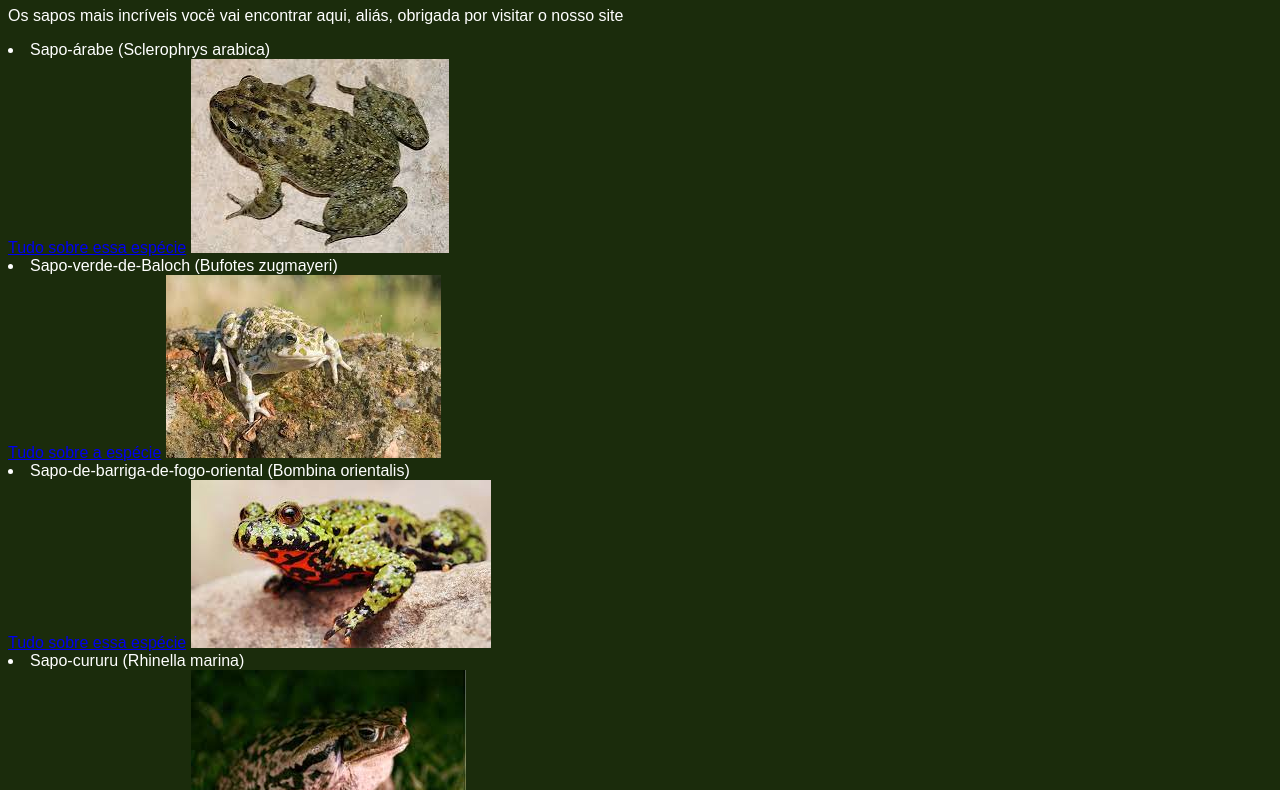
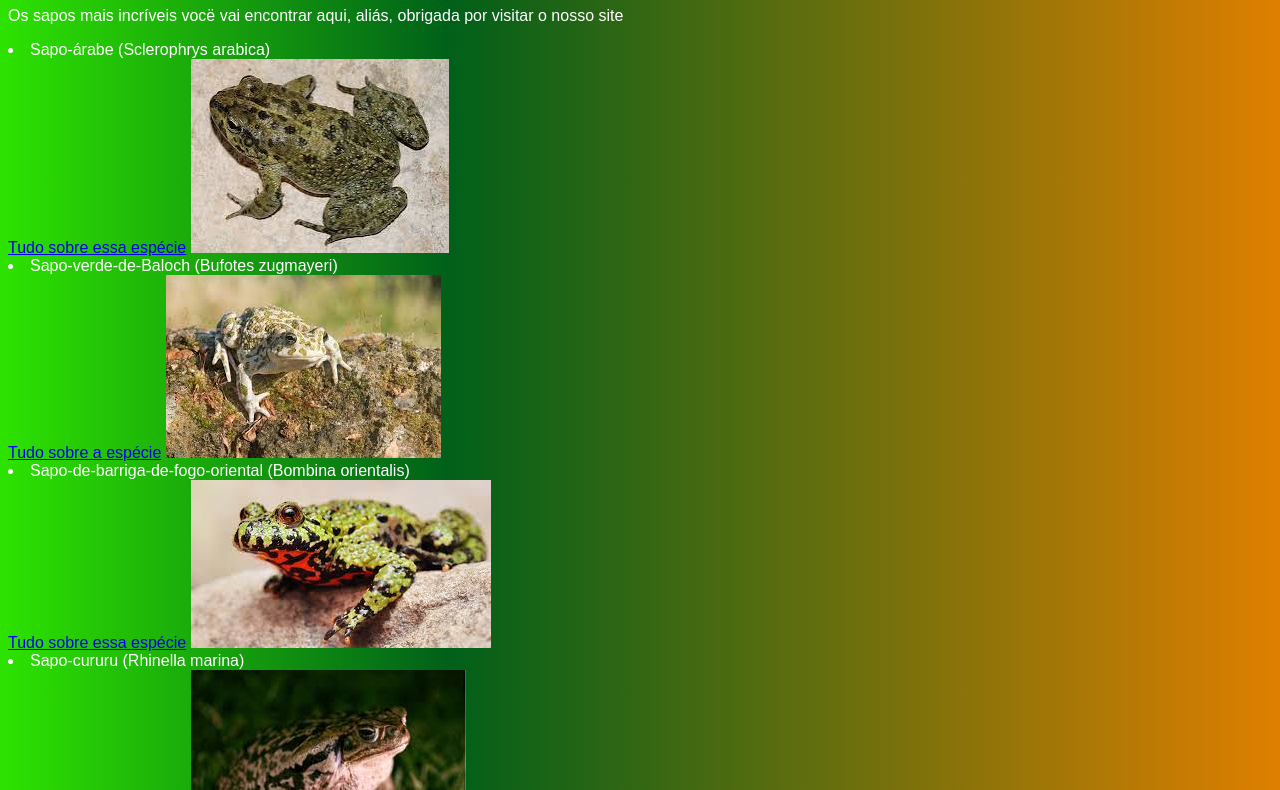
Before and after one commit to iachimentao/20244, a plain HTML site: page index.html in a window 1280 px wide. Shown: the part 73-863 px from the top of the page. Drawn offline with Linux system fonts and the light colour scheme.

Commit message:
Add files via upload

```diff
--- a/style.css
+++ b/style.css
@@ -15,3 +15,8 @@ body {
     font-family: Arial, sans-serif;
     color: white; /* Texto branco */
 }
+
+body{
+   rgb(46,227,0);
+   background: linear-gradient(90deg, rgba(46,227,0,1) 0%, rgba(0,96,25,1) 35%, rgba(223,127,0,1) 100%);
+}
```
